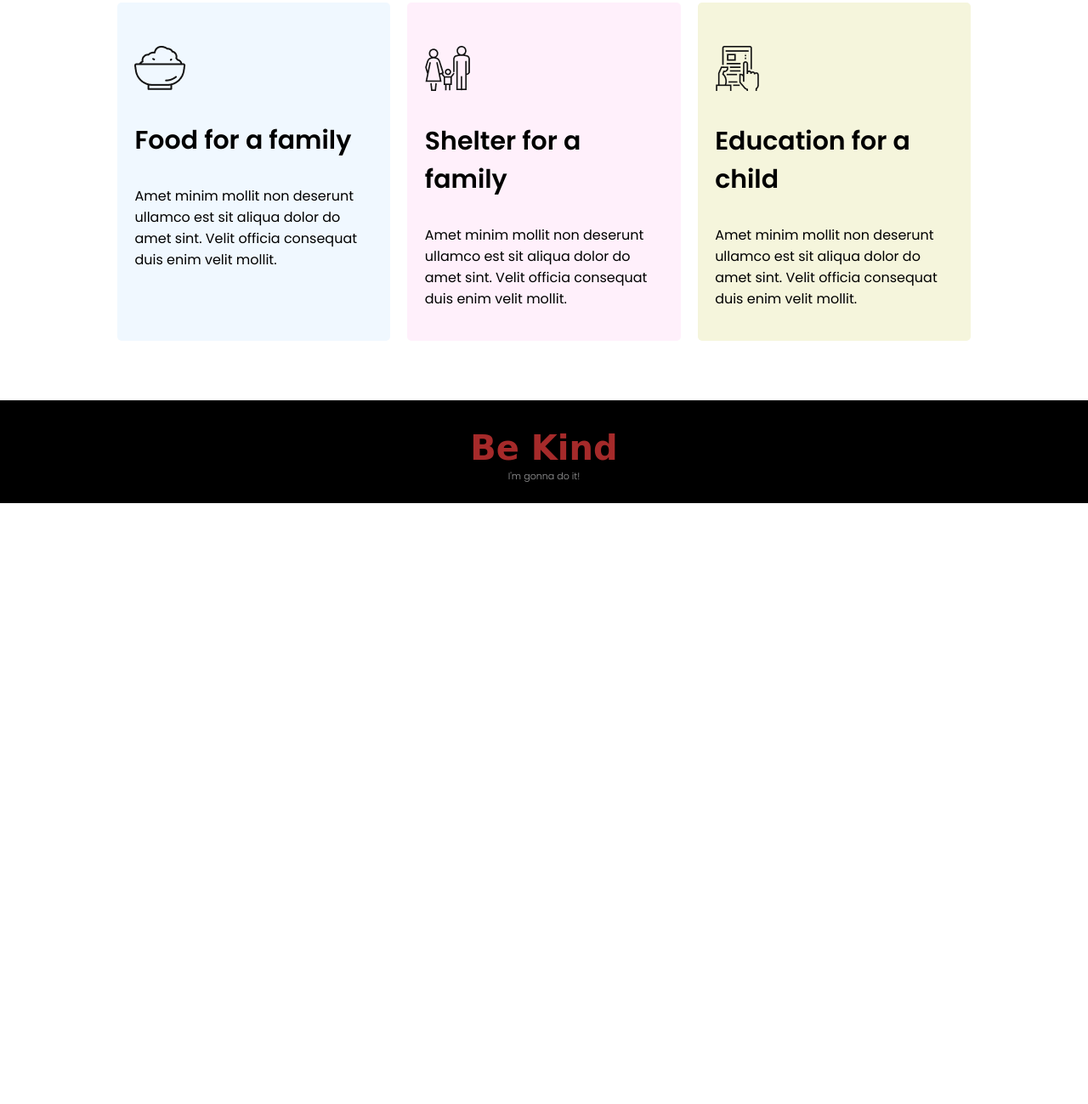
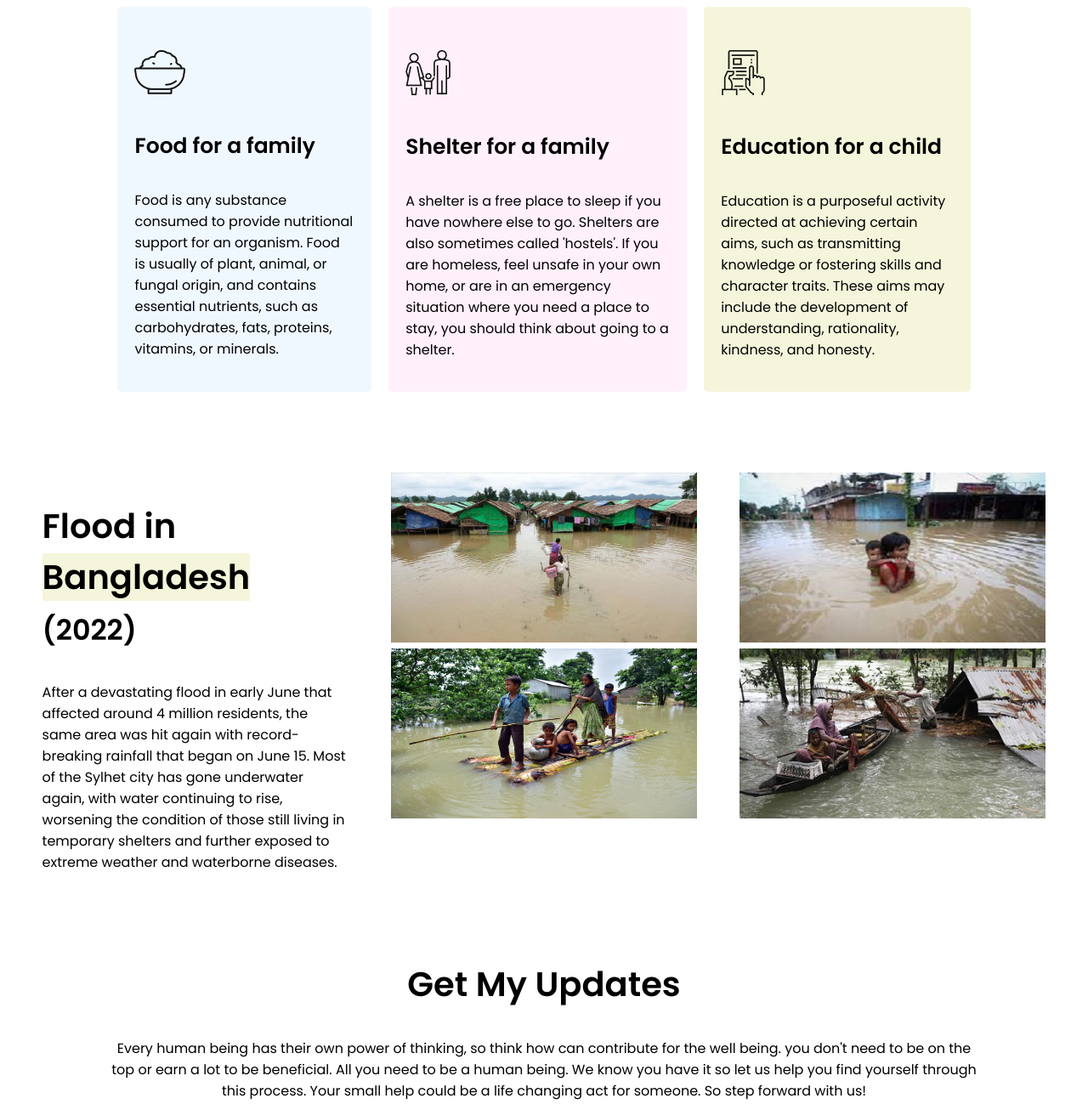
Before and after one commit to TanjilaHossain/Donate-Today, a plain HTML site: page index.html in a window 1280 px wide. Shown: the part 1488-2787 px from the top of the page at 85% size. Before the commit the page ends 2080 px from the top, so only its background shows below. Drawn offline with Linux system fonts and the light colour scheme; a web font is replaced by a local one.

Commit message:
Completed all task including bonus

```diff
--- a/index.html
+++ b/index.html
@@ -46,14 +46,14 @@
         </div>
         <div class="amount">
 
-            <h3 class="amount-box">100tk</h3>
+            <h3 class="amount-box ">100tk</h3>
             <h3 class="highlighed-color">200tk</h3>
             <h3 class="amount-box">500tk</h3>
             <h3 class="amount-box">1000tk</h3>
             <h3 class="amount-box">5000tk</h3>
         </div>
         <div>
-            <input id="donate-text-field" type="text">
+            <input id="donate-text-field" type="text" placeholder="Other Amount (Taka)">
 
         </div>
         <div>
@@ -70,35 +70,87 @@
 
         </div>
         <div class="food-shelter-edu">
-            <div class="food">
+            <div class="food ">
                 <img src="images/food.png" alt="">
-                <h3>Food for a family</h3>
-                <p>Amet minim mollit non deserunt
-                    ullamco est sit aliqua dolor do amet
-                    sint. Velit officia consequat duis enim
-                    velit mollit.</p>
+                <h3><small>Food for a family</small></h3>
+                <p>Food is any substance consumed to provide nutritional support for an organism. Food is usually of
+                    plant, animal, or fungal origin, and contains essential nutrients, such as carbohydrates, fats,
+                    proteins, vitamins, or minerals.</p>
             </div>
-            <div class="shelter">
+            <div class="shelter ">
                 <img src="images/shelter.png" alt="">
-                <h3>Shelter for a family</h3>
-                <p>Amet minim mollit non deserunt
-                    ullamco est sit aliqua dolor do amet
-                    sint. Velit officia consequat duis enim
-                    velit mollit.</p>
+                <h3><small>Shelter for a family</small></h3>
+                <p>A shelter is a free place to sleep if you have nowhere else to go. Shelters are also sometimes called
+                    'hostels'. If you are homeless, feel unsafe in your own home, or are in an emergency situation where
+                    you need a place to stay, you should think about going to a shelter.</p>
             </div>
-            <div class="edu">
+            <div class="edu ">
                 <img src="images/edu.png" alt="">
-                <h3>Education for a child</h3>
-                <p>Amet minim mollit non deserunt
-                    ullamco est sit aliqua dolor do amet
-                    sint. Velit officia consequat duis enim
-                    velit mollit.</p>
+                <h3><small>Education for a child</small></h3>
+                <p>Education is a purposeful activity directed at achieving certain aims, such as transmitting knowledge
+                    or fostering skills and character traits. These aims may include the development of understanding,
+                    rationality, kindness, and honesty.</p>
             </div>
 
 
         </div>
     </section>
+
+    <!--Bonus part 1 -->
+    <section class="bd-flood">
+        <div class="half-width">
+            <div class="some-img-bd">
+                <h2>Flood in <span class="edu">Bangladesh</span> <small>(2022)</small></h2>
+                <p>
+                    After a devastating flood in early June that affected around 4 million residents, the same area was
+                    hit
+                    again with record-breaking rainfall that began on June 15. Most of the Sylhet city has gone
+                    underwater
+                    again, with water continuing to rise, worsening the condition of those still living in temporary
+                    shelters and further exposed to extreme weather and waterborne diseases.
+                </p>
+            </div>
+
+        </div>
+
+        <div class="half-width">
+            <div class="half-width-img">
+                <img src="images/floodImg1.jpg" alt="">
+                <img src="images/floodImg2.jpg" alt="">
+            </div>
+        </div>
+        <div class="half-width">
+            <img src="images/childs.jpg" alt="">
+            <img src="images/floodBd.jpg" alt="">
+        </div>
+
+    </section>
+    <!---Bonus Part 2: form-->
+
+    <section class="section-donation">
+        <div>
+            <h2>Get My Updates</h2>
+            <p>Every human being has their own power of thinking, so think how can contribute for the well being. you
+                don't need to be on the top or earn a lot to be beneficial. All you need to be a human being. We know
+                you have it so let us help you find yourself through this process. Your small help could be a life
+                changing act for someone. So step forward with us! </p>
+
+        </div>
+        <div>
+            <form class="form-area edu" action="">
+                <input class="email-field input-border" type="email" id="email_id" name="email_id" placeholder="Email">
+                <input class="link-button input-border" type="submit" value="Subscribe">
+            </form>
+
+        </div>
+
+    </section>
+
+
+
 </body>
+
+<!-------------------------FOOTER-->
 <footer>
     <h2> Be Kind </h2>
     <h5><small> I'm gonna do it!</small></h5>
--- a/style.css
+++ b/style.css
@@ -1,7 +1,6 @@
 body {
     margin: 0;
     font-family: 'Poppins', sans-serif;
-
 }
 
 h1 {
@@ -10,31 +9,24 @@ h1 {
 
 h2 {
     font-size: 40px;
-
 }
 
 h3 {
     font-size: 30px;
-
 }
 
 /* ......................1st   SECTION.......... */
 .header-section {
     background-image: url("images/donation13.jpg");
     background-repeat: no-repeat;
-
-    /*background-attachment: fixed;*/
     background-size: cover;
 }
 
 .header-section div {
     text-align: center;
     padding: 10% 0;
-
     margin: 0 20%;
     color: white;
-
-
 }
 
 .header-section div p {
@@ -42,6 +34,9 @@ h3 {
 }
 
 #donate-text-field {
+    text-align: center;
+    font-size: medium;
+    padding: 5px;
     outline: 0;
     width: 50%;
     border-width: 0 0 2px;
@@ -80,21 +75,16 @@ h3 {
 .amount h3 {
     width: 150px;
     padding: 30px 5px;
-
     margin: 5px;
     border-radius: 10px;
-
-
 }
 
 .amount-box {
     background-color: rgb(249, 248, 247);
-
 }
 
 .highlighed-color {
     background-color: rgb(250, 212, 206);
-
 }
 
 /*..............3rd SECTION  : FOOD SHELTER EDUCATION..........*/
@@ -115,13 +105,58 @@ h3 {
 
 .shelter {
     background-color: rgb(255, 240, 251);
-
 }
 
 .edu {
     background-color: beige;
+}
+
+/*---------------4th Section : Extra--------------*/
+.bd-flood {
+    display: flex;
+    margin: 25px;
 
 }
+
+.half-width {
+    display: block;
+    width: 30%;
+    margin: 0 2%;
+}
+
+.some-img-bd {
+    margin-top: 0;
+    padding: 0;
+}
+
+.half-width img {
+    width: 100%;
+    height: 200px;
+}
+
+/*..........5th Section: Form...............*/
+.form-area {
+    padding: 10%;
+}
+
+.email-field {
+    text-decoration: none;
+    padding: 10px 15px;
+    background-color: white;
+    border-radius: 5px;
+    color: black;
+    font-weight: 700;
+    font-size: large;
+    margin: 0;
+    font-weight: 50;
+}
+
+.input-border {
+    border: none;
+    margin: none;
+}
+
+
 
 /*..........................FOOTER...........*/
 
```
Also changed, not shown: floodBd.png (added), images/childs.jpg (added), images/floodBd.jpg (added), images/floodBd.png (added), images/floodImg1.jpg (added), images/floodImg2.jpg (added).
